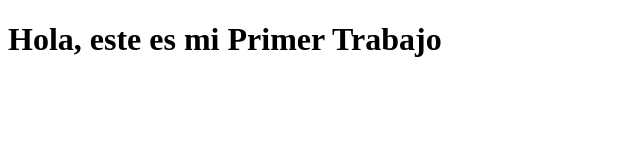
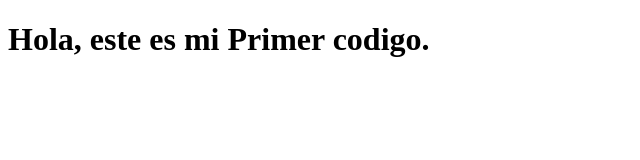
Before and after one commit to Jota-07/RepositorioA, a plain HTML site: page Index.html in a window 1280 px wide. Shown: the full height of the page, 0-640 px from the left. Drawn offline with Linux system fonts and the light colour scheme.

Commit message:
quitamos comentario y reemplazamos

```diff
--- a/Index.html
+++ b/Index.html
@@ -7,7 +7,7 @@
     <title>Document</title>
 </head>
 <body>
-    <h1> Hola, este es mi Primer Trabajo</h1>
+    <h1> Hola, este es mi Primer codigo.</h1>
 
 </body>
 </html>
```
